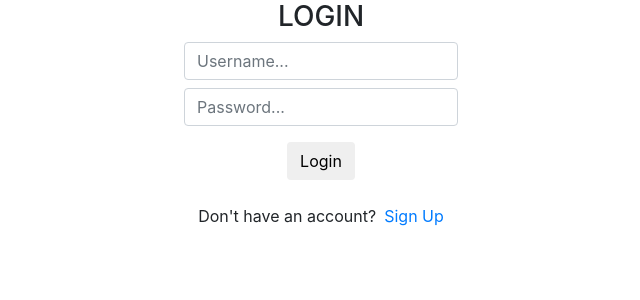
After one commit to SzymCode/RegistrationDjango, a Django app: page /login/ in a window 1280 px wide. The commit adds this page. Shown: the top 300 px of the page, without its empty margins (319-959 px from the left). Run offline with Django 4.2, Linux system fonts and the light colour scheme; some libraries are stand-ins or nearby versions.

Commit message:
Registration/login functionality

```diff
--- /dev/null
+++ b/accounts/templates/login.html
@@ -0,0 +1,55 @@
+<!DOCTYPE html>
+<html>
+
+<head>
+	<title>Login</title>
+	<link rel="stylesheet" href="https://stackpath.bootstrapcdn.com/bootstrap/4.1.3/css/bootstrap.min.css" integrity="sha384-MCw98/SFnGE8fJT3GXwEOngsV7Zt27NXFoaoApmYm81iuXoPkFOJwJ8ERdknLPMO" crossorigin="anonymous">
+	<script src="https://ajax.googleapis.com/ajax/libs/jquery/3.3.1/jquery.min.js"></script>
+	<link rel="stylesheet" href="https://use.fontawesome.com/releases/v5.6.1/css/all.css" integrity="sha384-gfdkjb5BdAXd+lj+gudLWI+BXq4IuLW5IT+brZEZsLFm++aCMlF1V92rMkPaX4PP" crossorigin="anonymous">
+
+
+</head>
+<body>
+	<div class="container h-100">
+		<div class="d-flex justify-content-center h-100">
+			<div class="user_card">
+				<div class="d-flex justify-content-center">
+					<h3 id="form-title">LOGIN</h3>
+				</div>
+
+				<div class="d-flex justify-content-center form_container">
+					<form method="POST" action="">
+						{% csrf_token %}
+						<div class="input-group mb-">
+                            <label>
+                                <input type="text" name="username" placeholder="Username..." class="form-control">
+                            </label>
+                        </div>
+
+						<div class="input-group mb-2">
+                            <label>
+                                <input type="password" name="password" placeholder="Password..." class="form-control" >
+                            </label>
+                        </div>
+
+							<div class="d-flex justify-content-center mt-2 login_container">
+				 				<input class="btn signin_btn" type="submit" value="Login">
+				   			</div>
+					</form>
+				</div>
+
+				{% for message in messages %}
+					<p id="messages">{{message}}</p>
+				{% endfor %}
+
+				<div class="mt-4">
+					<div class="d-flex justify-content-center links">
+						Don't have an account? <a href="{% url 'register' %}" class="ml-2">Sign Up</a>
+					</div>
+				</div>
+			</div>
+		</div>
+	</div>
+</body>
+
+</html>
--- a/accounts/templates/main.html
+++ b/accounts/templates/main.html
@@ -1,5 +1,5 @@
 <!DOCTYPE html>
-<html>
+<html lang="en">
 <head>
 	<title>RegistrationDjango</title>
 	<link rel="stylesheet" href="https://stackpath.bootstrapcdn.com/bootstrap/4.3.1/css/bootstrap.min.css" integrity="sha384-ggOyR0iXCbMQv3Xipma34MD+dH/1fQ784/j6cY/iJTQUOhcWr7x9JvoRxT2MZw1T" crossorigin="anonymous">
@@ -11,10 +11,6 @@
 </head>
 <body>
 	{%  include 'navbar.html' %}
-	<div class="container-fluid">
-	{% block content %}
 
-	{% endblock %}
-    </div>
 </body>
 </html>
--- a/accounts/urls.py
+++ b/accounts/urls.py
@@ -1,7 +1,9 @@
 from django.urls import path
 from accounts import views
 
-
 urlpatterns = [
-    path('', views.home)
+    path('register/', views.registerPage, name="register"),
+    path('login/', views.loginPage, name="login"),
+    path('logout/', views.logoutUser, name="logout"),
+    path('', views.home, name="home"),
 ]
--- a/accounts/views.py
+++ b/accounts/views.py
@@ -1,7 +1,59 @@
-from django.shortcuts import render
-from django.http import HttpResponse
+from django.shortcuts import render, redirect
 
-# Create your views here.
 
+from django.contrib.auth import authenticate, login, logout
+
+from django.contrib import messages
+
+from django.contrib.auth.decorators import login_required
+
+from .forms import CreateUserForm
+
+
+
+def registerPage(request):
+    if request.user.is_authenticated:
+        return redirect('home')
+    else:
+        form = CreateUserForm()
+        if request.method == 'POST':
+            form = CreateUserForm(request.POST)
+            if form.is_valid():
+                form.save()
+                user = form.cleaned_data.get('username')
+                messages.success(request, 'Account was created for ' + user)
+
+                return redirect('login')
+
+        context = {'form': form}
+        return render(request, 'register.html', context)
+
+
+def loginPage(request):
+    if request.user.is_authenticated:
+        return redirect('home')
+    else:
+        if request.method == 'POST':
+            username = request.POST.get('username')
+            password = request.POST.get('password')
+
+            user = authenticate(request, username=username, password=password)
+
+            if user is not None:
+                login(request, user)
+                return redirect('home')
+            else:
+                messages.info(request, 'Username OR password is incorrect')
+
+        context = {}
+        return render(request, 'login.html', context)
+
+
+def logoutUser(request):
+    logout(request)
+    return redirect('login')
+
+
+@login_required(login_url='login')
 def home(request):
-	return render(request, 'main.html')
+    return render(request, 'main.html')
```
Also changed, not shown: accounts/forms.py (added, +8 -0 lines), accounts/templates/navbar.html (+13 -5 lines), accounts/templates/register.html (added, +65 -0 lines).
